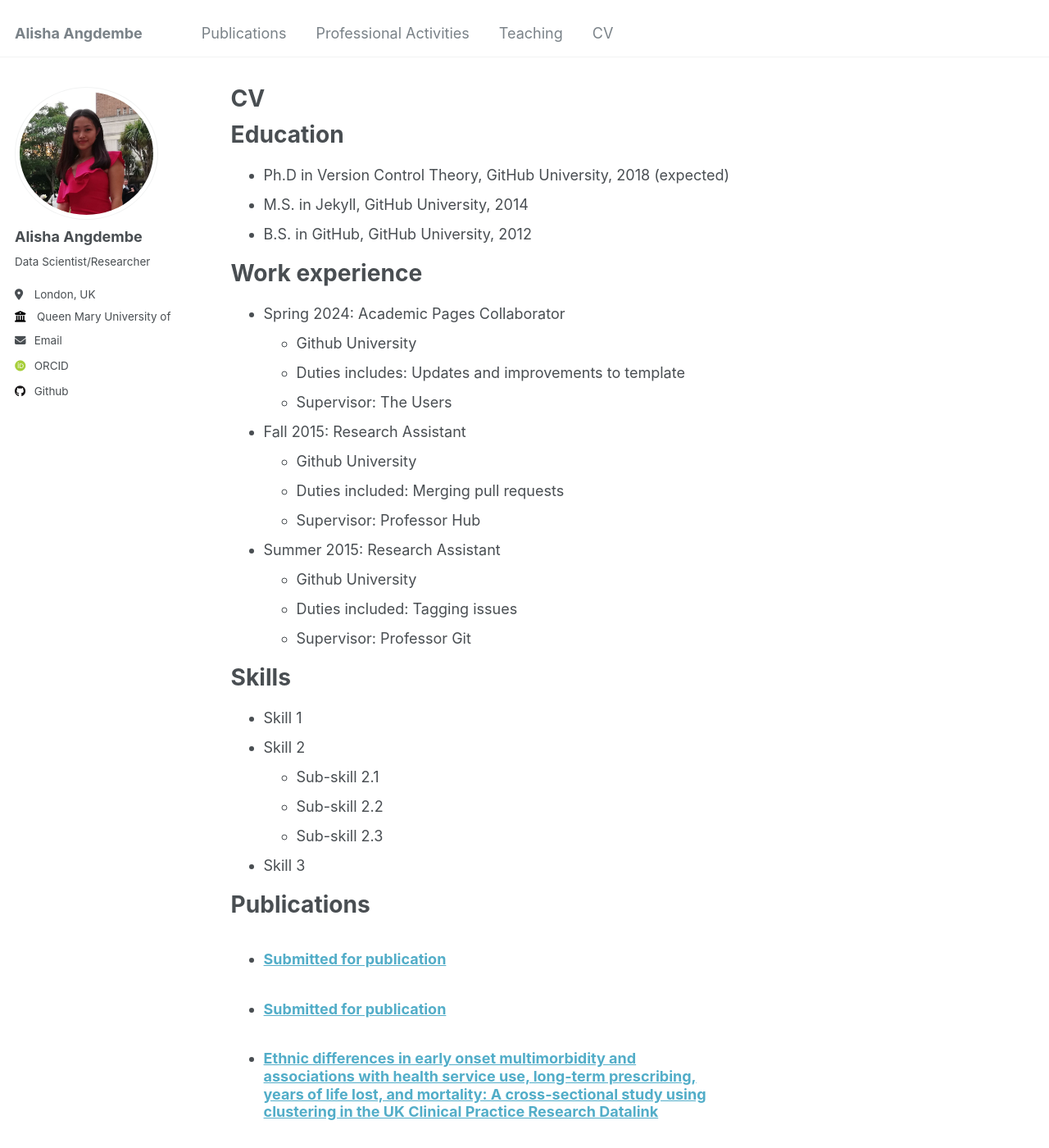
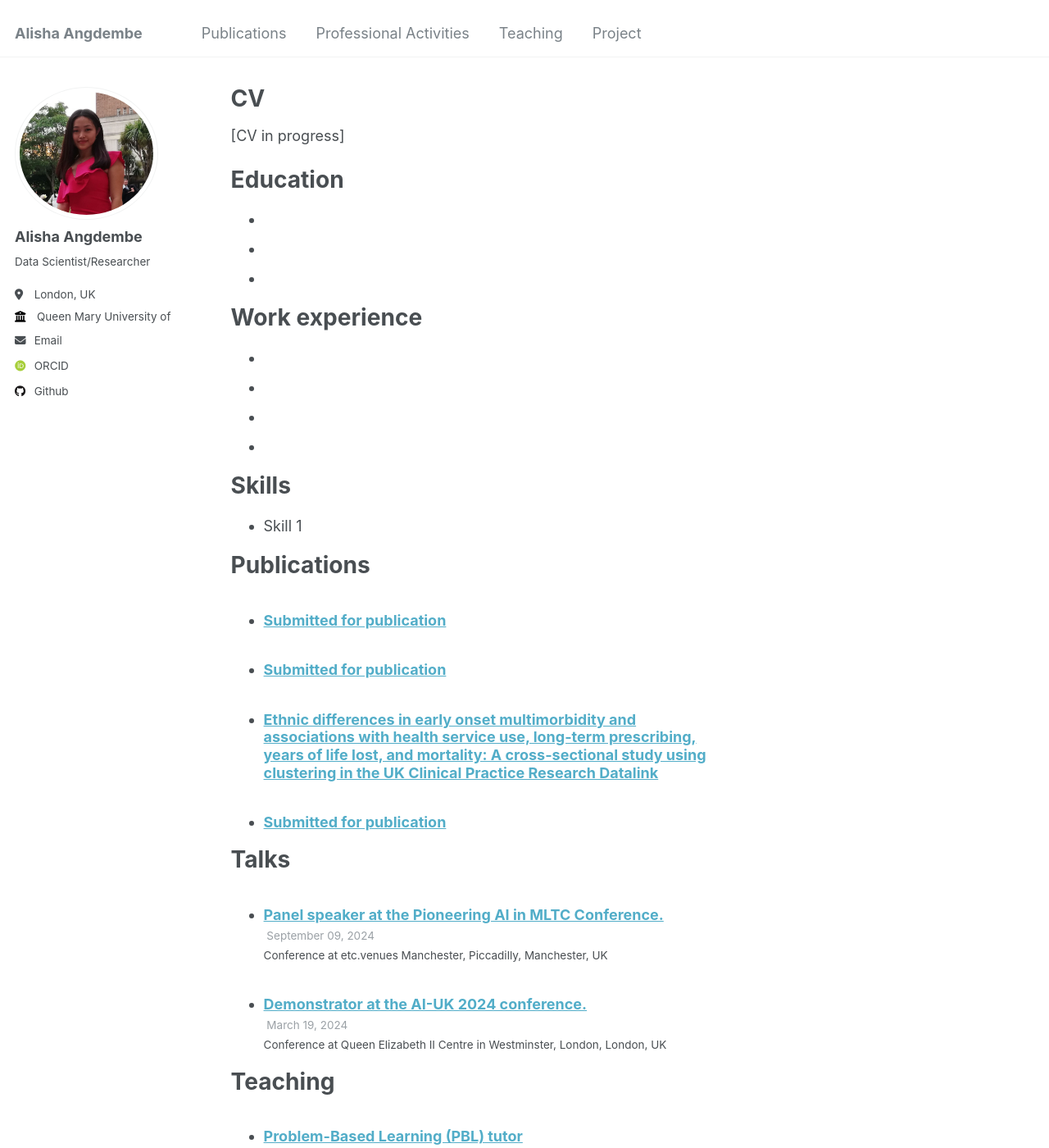
Before and after one commit to AlishaAng/AlishaAng.github.io, a Jekyll site: the page built from _pages/cv.md, in a window 1280 px wide and 1400 px high. Shown: the whole window at 82% size. Built offline with Jekyll 4.4.1, drawn with Linux system fonts in a browser that asks for light colours; some web fonts are replaced.

Commit message:
added project, updated aboutme

```diff
--- a/_data/navigation.yml
+++ b/_data/navigation.yml
@@ -14,8 +14,8 @@ main:
   - title: "Teaching"
     url: /teaching/
 
-#  - title: "Portfolio"
-#    url: /portfolio/
+  - title: "Project"
+    url: /project/
 
-  - title: "CV"
-    url: /cv/
+#  - title: "CV"
+#    url: /cv/
--- a/_pages/cv.md
+++ b/_pages/cv.md
@@ -9,37 +9,25 @@ redirect_from:
 
 {% include base_path %}
 
+[CV in progress]
+
 Education
 ======
-* Ph.D in Version Control Theory, GitHub University, 2018 (expected)
-* M.S. in Jekyll, GitHub University, 2014
-* B.S. in GitHub, GitHub University, 2012
+*
+*
+*
 
 Work experience
 ======
-* Spring 2024: Academic Pages Collaborator
-  * Github University
-  * Duties includes: Updates and improvements to template
-  * Supervisor: The Users
-
-* Fall 2015: Research Assistant
-  * Github University
-  * Duties included: Merging pull requests
-  * Supervisor: Professor Hub
-
-* Summer 2015: Research Assistant
-  * Github University
-  * Duties included: Tagging issues
-  * Supervisor: Professor Git
+*
+  *
+  *
+  *
 
 Skills
 ======
 * Skill 1
-* Skill 2
-  * Sub-skill 2.1
-  * Sub-skill 2.2
-  * Sub-skill 2.3
-* Skill 3
+
 
 Publications
 ======
--- a/_pages/portfolio.html
+++ b/_pages/project.html
@@ -1,13 +1,13 @@
 ---
 layout: archive
-title: "Portfolio"
-permalink: /portfolio/
+title: "Project"
+permalink: /project/
 author_profile: true
 ---
 
 {% include base_path %}
 
 
-{% for post in site.portfolio %}
+{% for post in site.project %}
   {% include archive-single.html %}
 {% endfor %}
```
Also changed, not shown: _pages/about.md (+6 -1 lines), _pages/markdown.md (+1 -1 lines), _portfolio/portfolio-1.md (deleted, +0 -7 lines), _portfolio/portfolio-2.html (deleted, +0 -7 lines), _project/BD_tool.md (added, +10 -0 lines), _project/portfolio-2.html (added, +7 -0 lines).
